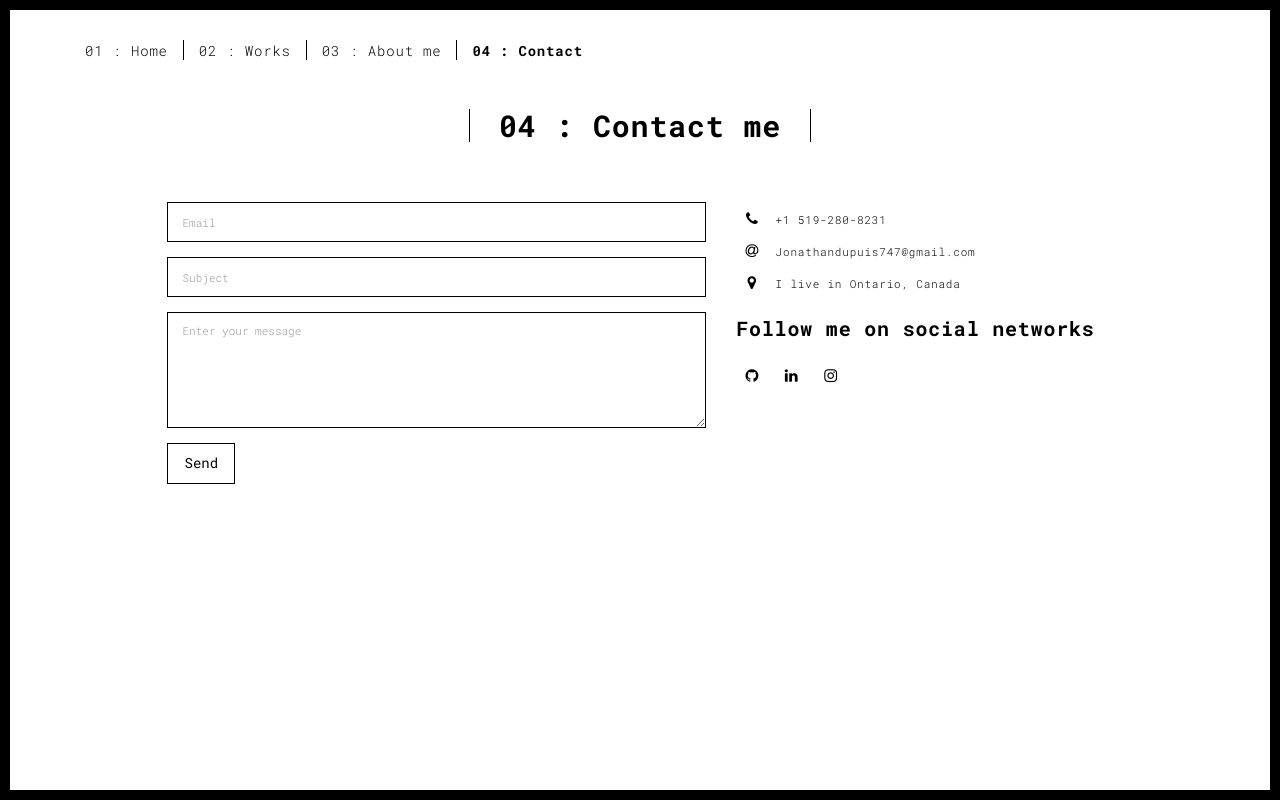
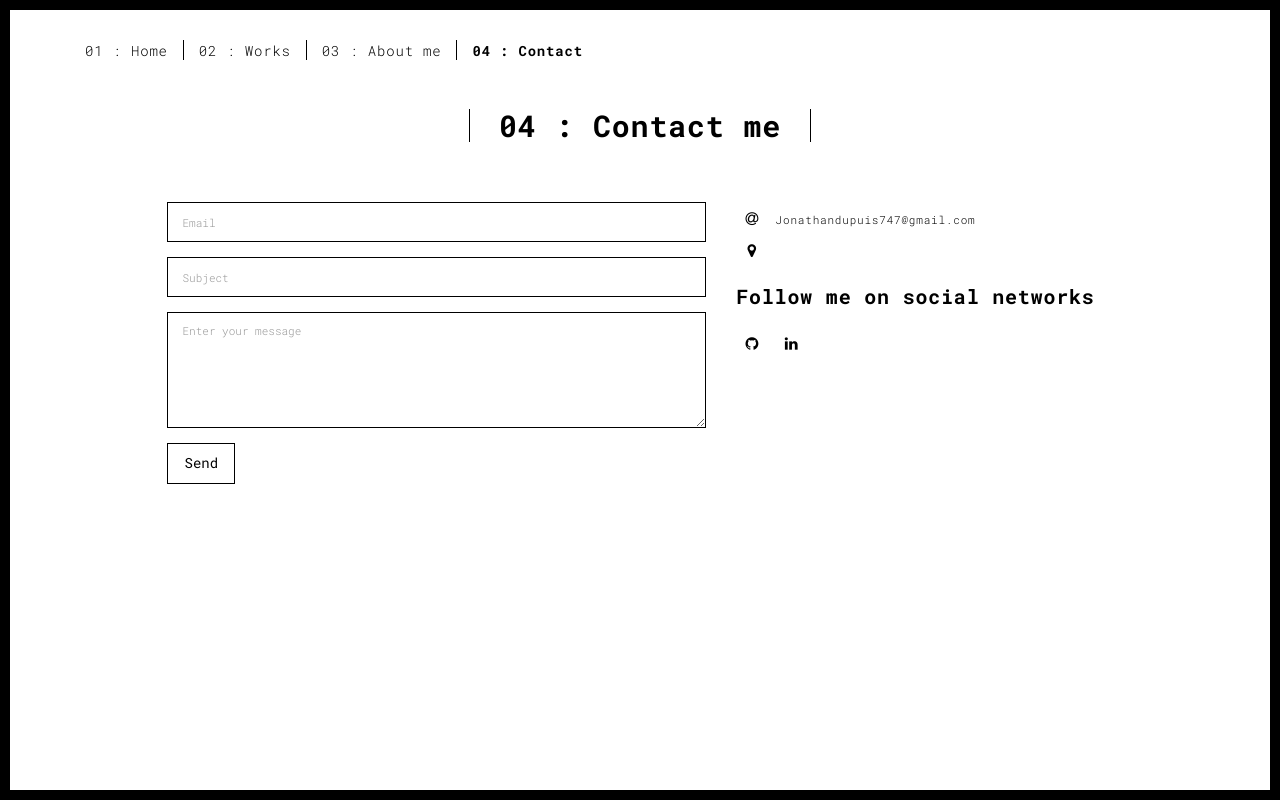
Before and after one commit to Jay-Kimani/Jonathan-Dupuis-Website, a plain HTML site: page contact.html in a window 1280 px wide. Drawn offline with Linux system fonts and the light colour scheme.

Commit message:
Update contact.html
Updated information

```diff
--- a/contact.html
+++ b/contact.html
@@ -76,11 +76,6 @@
                     </div>
                     <div class="col-md-5 address-container">
                       <ul class="list-unstyled">
-                        <li>
-                          <span class="fa-icon">
-                            <i class="fa fa-phone" aria-hidden="true"></i>
-                          </span>
-                          +1 519-280-8231
                         </li>
                         <li>
                           <span class="fa-icon">
@@ -92,18 +87,15 @@
                           <span class="fa-icon">
                             <i class="fa fa fa-map-marker" aria-hidden="true"></i>
                           </span>
-                          I live in Ontario, Canada
                         </li>
                       </ul>
                       <h3>Follow me on social networks</h3>
-                      <a href="https://github.com/Jay-Dupuis" title="" class="fa-icon">
+                      <a href="https://github.com/Jay-Kimani" title="" class="fa-icon">
                         <i class="fa fa-github"></i>
                       </a>
                       <a href="https://www.linkedin.com/in/jonathan-kimani-dupuis/" title="" class="fa-icon">
                         <i class="fa fa-linkedin"></i>
                       </a>
-                      <a href="https://www.instagram.com/jay.dupuis_/" title="" class="fa-icon">
-                        <i class="fa fa-instagram"></i>
                       </a>
 
                     </div>
```
